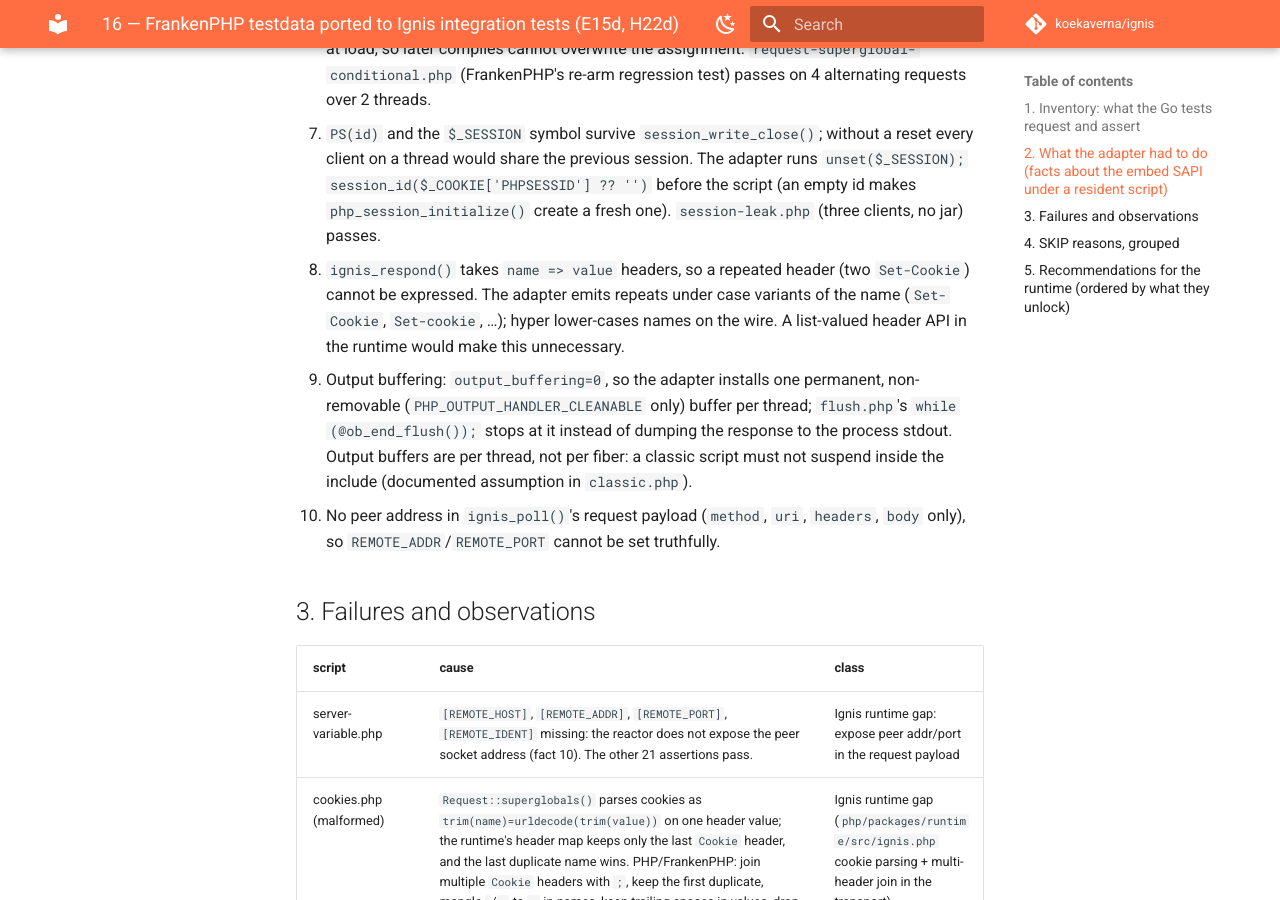
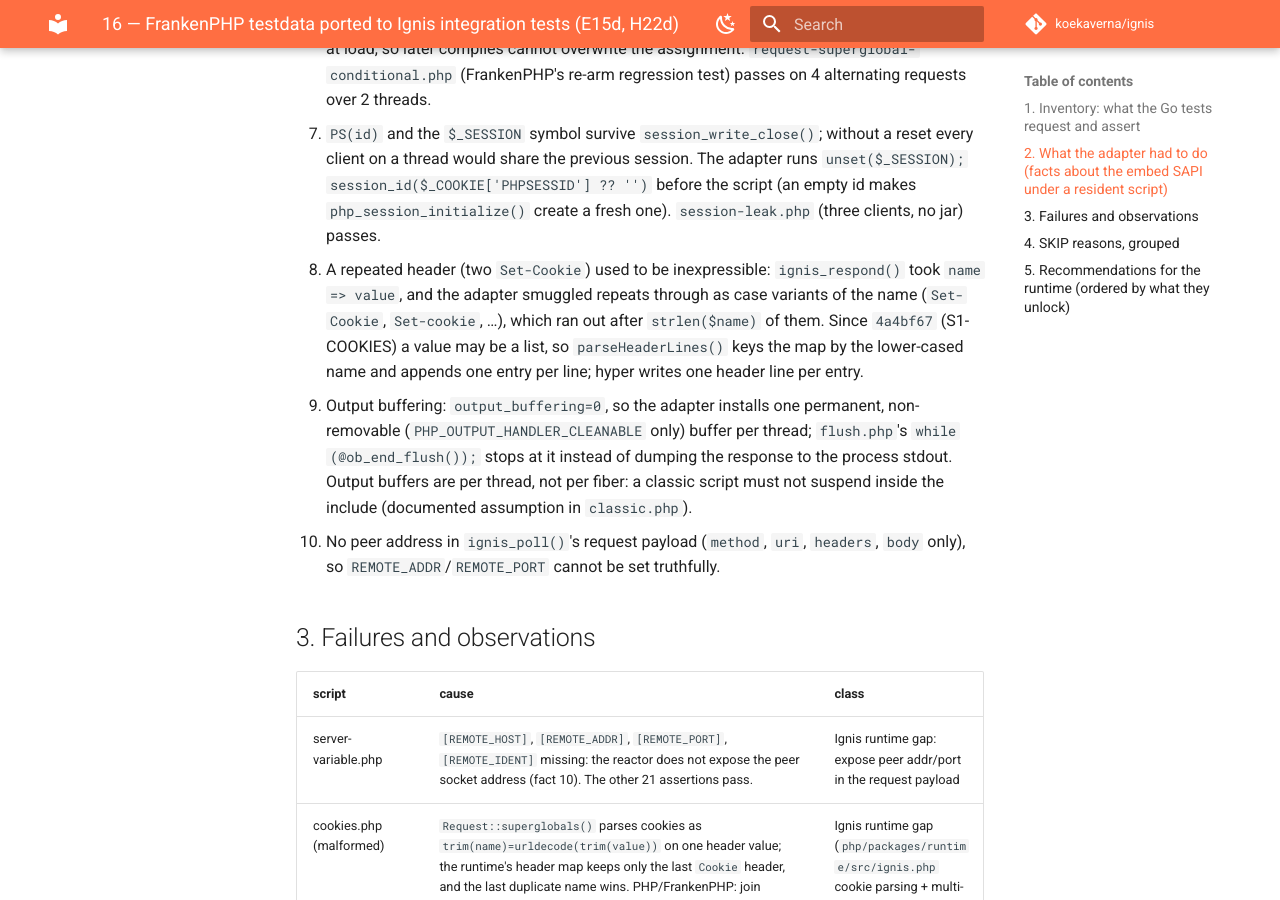
Before and after one commit to koekaverna/ignis, an MkDocs documentation site: the page built from docs/research/16-frankenphp-testdata.md, in a window 1280 px wide and 900 px high, scrolled down 10048 px. Built offline with MkDocs 1.6.1 and Material for MkDocs 9.7.7, drawn with Linux system fonts in a browser that asks for light colours; comment, search, counter and statistics services are not loaded.

Commit message:
fix(classic): the case-variant header trick goes, a repeated name is a list
parseHeaderLines() kept several Set-Cookie lines apart by upper-casing one more
leading character per repeat, which ran out after strlen(name) of them. The
boundary takes a list per name since 4a4bf67, so the map is keyed by the
lower-cased name and every line is an entry. Verified end to end: three
setcookie() calls and two header('Vary: …') lines arrive as five lines.

```diff
--- a/docs/research/16-frankenphp-testdata.md
+++ b/docs/research/16-frankenphp-testdata.md
@@ -118,9 +118,10 @@
    would share the previous session. The adapter runs `unset($_SESSION); session_id($_COOKIE['PHPSESSID'] ?? '')`
    before the script (an empty id makes `php_session_initialize()` create a fresh one). `session-leak.php`
    (three clients, no jar) passes.
-8. `ignis_respond()` takes `name => value` headers, so a repeated header (two `Set-Cookie`) cannot be expressed.
-   The adapter emits repeats under case variants of the name (`Set-Cookie`, `Set-cookie`, …); hyper lower-cases
-   names on the wire. A list-valued header API in the runtime would make this unnecessary.
+8. A repeated header (two `Set-Cookie`) used to be inexpressible: `ignis_respond()` took `name => value`, and the
+   adapter smuggled repeats through as case variants of the name (`Set-Cookie`, `Set-cookie`, …), which ran out
+   after `strlen($name)` of them. Since `4a4bf67` (S1-COOKIES) a value may be a list, so `parseHeaderLines()` keys
+   the map by the lower-cased name and appends one entry per line; hyper writes one header line per entry.
 9. Output buffering: `output_buffering=0`, so the adapter installs one permanent, non-removable
    (`PHP_OUTPUT_HANDLER_CLEANABLE` only) buffer per thread; `flush.php`'s `while (@ob_end_flush());` stops at it
    instead of dumping the response to the process stdout. Output buffers are per thread, not per fiber: a classic
```
Also changed, not shown: 3 other files.
